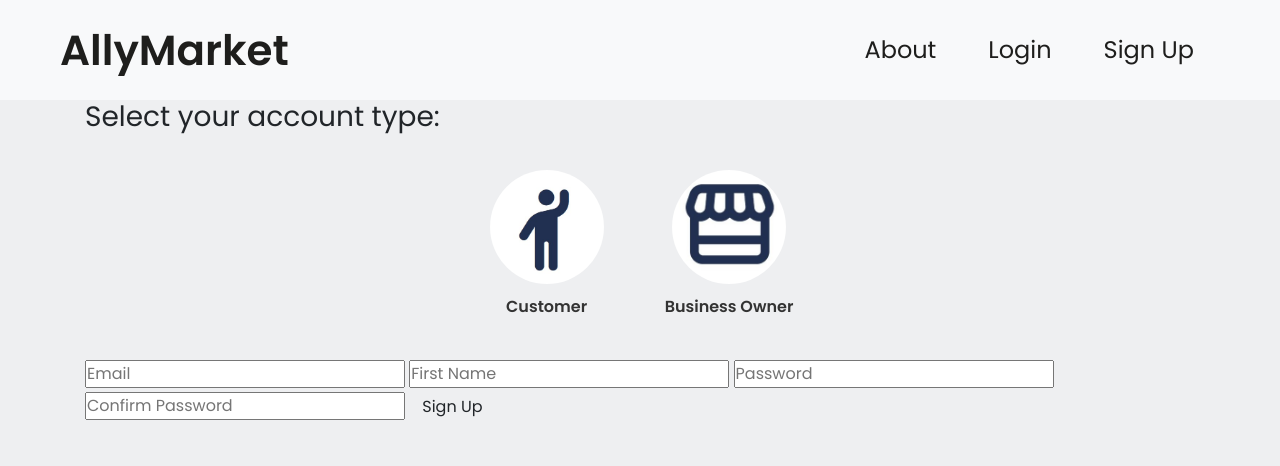
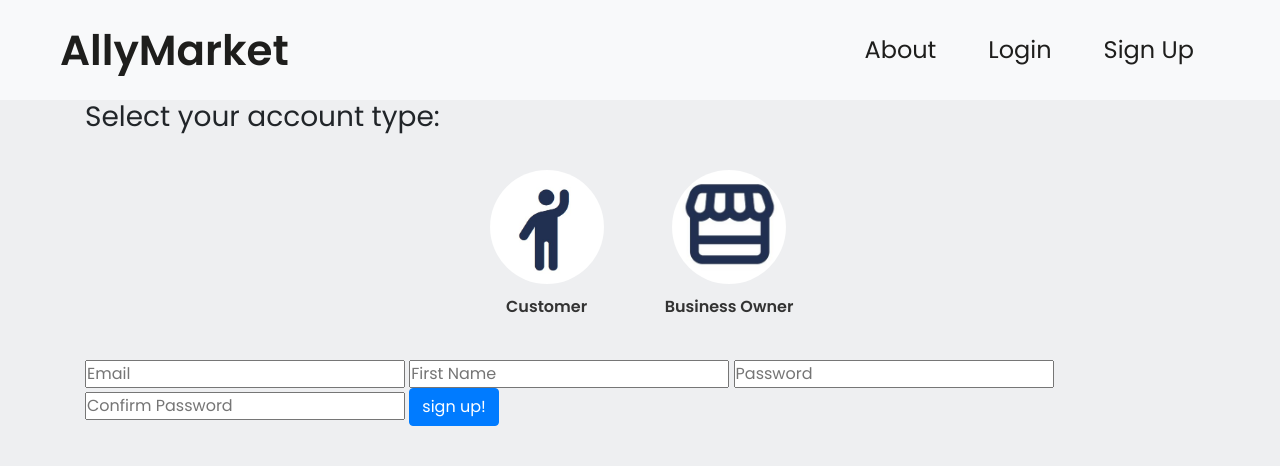
Before and after one commit to Oyetron2000/Allymarket-, a Flask app: page /signup in a window 1280 px wide. Shown: the top 466 px of the page. Run offline with Flask 3, Linux system fonts and the light colour scheme; some libraries are stand-ins or nearby versions.

Commit message:
Update sign_up.html
11/05/25

```diff
--- a/FBLA 2025/Website/Templates/sign_up.html
+++ b/FBLA 2025/Website/Templates/sign_up.html
@@ -19,10 +19,7 @@
     </label>
   </div>
 
-  <div id="business-name-field" style="display:none; margin-top: 15px;">
-    <label for="BusinessName">Business Name:</label>
-    <input type="text" name="BusinessName" id="BusinessName" placeholder="Enter your business name">
-  </div>
+
 
   <!-- Other signup fields -->
   <input type="email" name="email" placeholder="Email" required>
@@ -30,7 +27,7 @@
   <input type="password" name="password1" placeholder="Password" required>
   <input type="password" name="password2" placeholder="Confirm Password" required>
 
-  <button type="submit" class="btn">Sign Up</button>
+  <button type= "submit" class="btn btn-primary">sign up!</button>
 </form>
 
 
```
